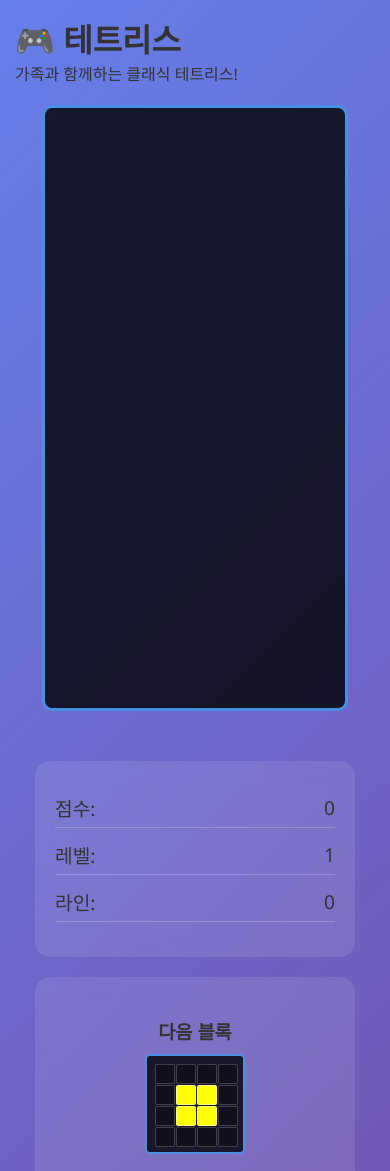
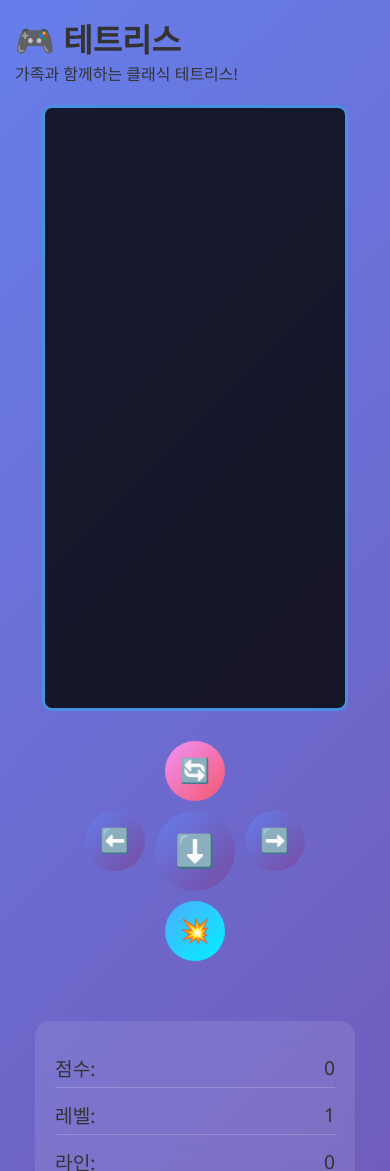
Before and after one commit to wonderful-david/family, a website: page tetris.html in a window 390 px wide. Shown: the top 1171 px of the page. Drawn offline with Linux system fonts and the light colour scheme.

Commit message:
Add mobile touch controls for Tetris game

```diff
--- a/tetris.html
+++ b/tetris.html
@@ -160,6 +160,57 @@
             border: 1px solid rgba(255, 255, 255, 0.5);
         }
 
+        .mobile-controls {
+            display: none;
+            margin-top: 20px;
+            text-align: center;
+        }
+
+        .control-row {
+            display: flex;
+            justify-content: center;
+            gap: 10px;
+            margin: 10px 0;
+        }
+
+        .control-btn-mobile {
+            background: linear-gradient(135deg, #667eea 0%, #764ba2 100%);
+            color: white;
+            border: none;
+            padding: 15px;
+            border-radius: 50%;
+            font-size: 1.5em;
+            cursor: pointer;
+            transition: all 0.3s ease;
+            width: 60px;
+            height: 60px;
+            display: flex;
+            align-items: center;
+            justify-content: center;
+            user-select: none;
+            -webkit-user-select: none;
+            -webkit-touch-callout: none;
+        }
+
+        .control-btn-mobile:active {
+            transform: scale(0.95);
+            background: linear-gradient(135deg, #5a6fd8 0%, #6a4190 100%);
+        }
+
+        .control-btn-mobile.large {
+            width: 80px;
+            height: 80px;
+            font-size: 2em;
+        }
+
+        .control-btn-mobile.rotate {
+            background: linear-gradient(135deg, #f093fb 0%, #f5576c 100%);
+        }
+
+        .control-btn-mobile.drop {
+            background: linear-gradient(135deg, #4facfe 0%, #00f2fe 100%);
+        }
+
         @media (max-width: 768px) {
             .tetris-container {
                 flex-direction: column;
@@ -169,6 +220,14 @@
             .game-info {
                 margin-left: 0;
                 margin-top: 20px;
+            }
+
+            .title {
+                font-size: 2em;
+            }
+
+            .mobile-controls {
+                display: block;
             }
         }
     </style>
@@ -187,6 +246,21 @@
                     <h2>게임 오버!</h2>
                     <p>최종 점수: <span id="finalScore">0</span></p>
                     <button class="control-btn" onclick="tetrisGame.restart()">다시 시작</button>
+                </div>
+
+                <!-- 모바일 컨트롤 버튼 -->
+                <div class="mobile-controls">
+                    <div class="control-row">
+                        <button class="control-btn-mobile rotate" id="rotateBtn">🔄</button>
+                    </div>
+                    <div class="control-row">
+                        <button class="control-btn-mobile" id="leftBtn">⬅️</button>
+                        <button class="control-btn-mobile large" id="downBtn">⬇️</button>
+                        <button class="control-btn-mobile" id="rightBtn">➡️</button>
+                    </div>
+                    <div class="control-row">
+                        <button class="control-btn-mobile drop" id="dropBtn">💥</button>
+                    </div>
                 </div>
             </div>
 
--- a/tetris.js
+++ b/tetris.js
@@ -122,9 +122,54 @@ class Tetris {
             }
         });
 
-        document.getElementById('startBtn').addEventListener('click', () => this.start());
-        document.getElementById('pauseBtn').addEventListener('click', () => this.togglePause());
-        document.getElementById('restartBtn').addEventListener('click', () => this.restart());
+                    document.getElementById('startBtn').addEventListener('click', () => this.start());
+            document.getElementById('pauseBtn').addEventListener('click', () => this.togglePause());
+            document.getElementById('restartBtn').addEventListener('click', () => this.restart());
+
+            // 모바일 컨트롤 버튼 이벤트
+            document.getElementById('leftBtn').addEventListener('click', () => {
+                if (this.gameRunning && !this.gamePaused) {
+                    this.movePiece(-1, 0);
+                }
+            });
+
+            document.getElementById('rightBtn').addEventListener('click', () => {
+                if (this.gameRunning && !this.gamePaused) {
+                    this.movePiece(1, 0);
+                }
+            });
+
+            document.getElementById('downBtn').addEventListener('click', () => {
+                if (this.gameRunning && !this.gamePaused) {
+                    this.movePiece(0, 1);
+                }
+            });
+
+            document.getElementById('rotateBtn').addEventListener('click', () => {
+                if (this.gameRunning && !this.gamePaused) {
+                    this.rotatePiece();
+                }
+            });
+
+            document.getElementById('dropBtn').addEventListener('click', () => {
+                if (this.gameRunning && !this.gamePaused) {
+                    this.hardDrop();
+                }
+            });
+
+            // 터치 이벤트 추가 (모바일에서 더 부드럽게)
+            const mobileButtons = document.querySelectorAll('.control-btn-mobile');
+            mobileButtons.forEach(button => {
+                button.addEventListener('touchstart', (e) => {
+                    e.preventDefault();
+                    button.style.transform = 'scale(0.95)';
+                });
+
+                button.addEventListener('touchend', (e) => {
+                    e.preventDefault();
+                    button.style.transform = 'scale(1)';
+                });
+            });
     }
 
     spawnPiece() {
```
Also changed, not shown: README.md.
